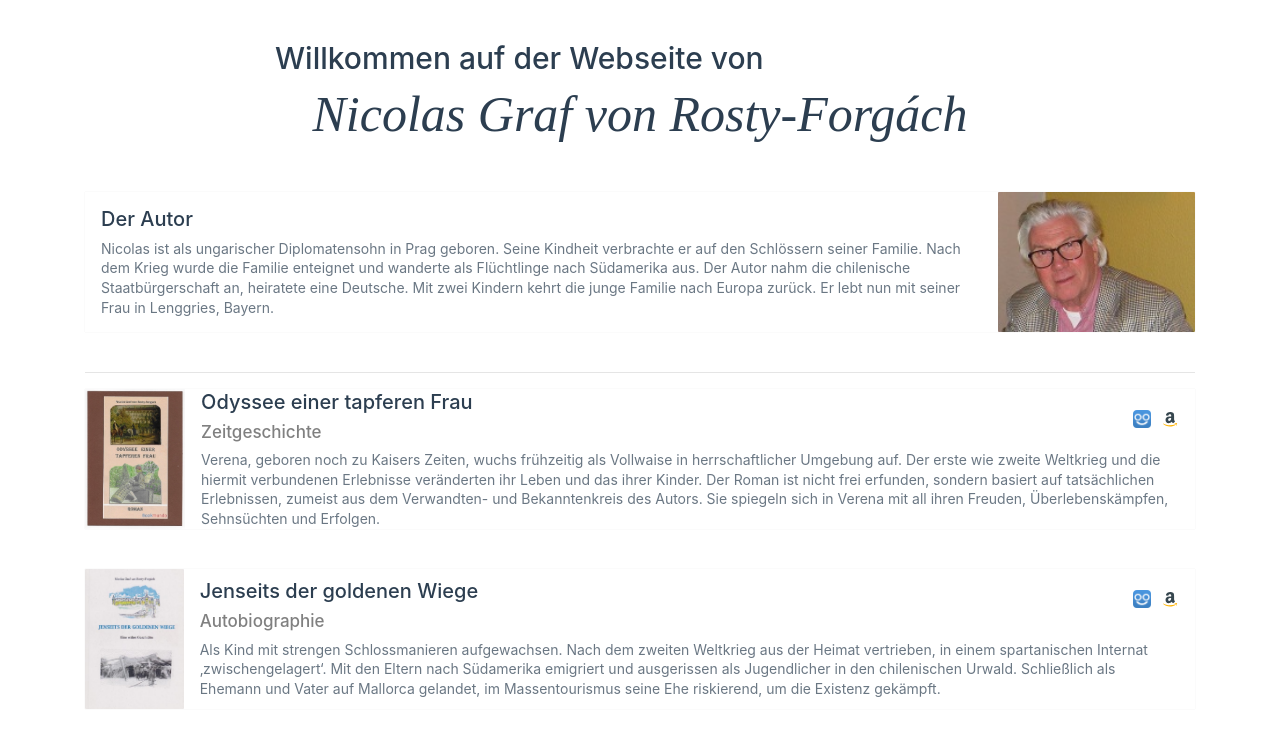
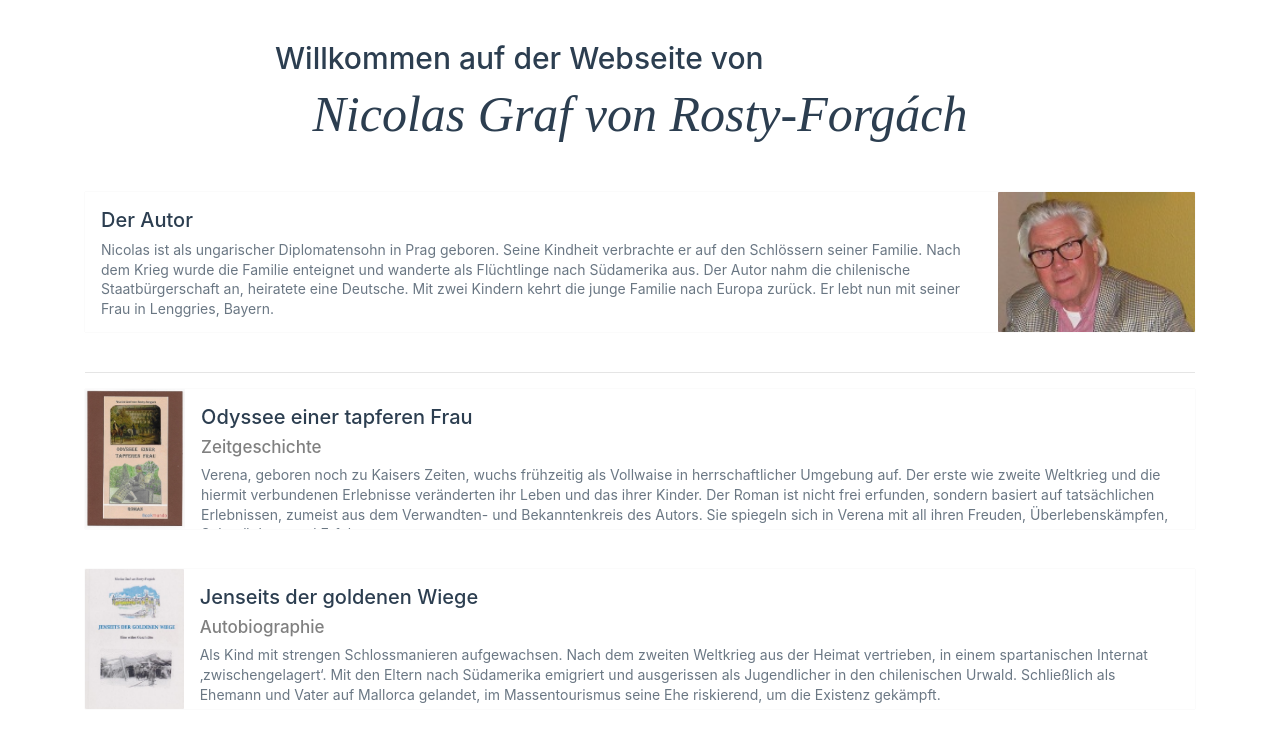
Before and after one commit to arosty/nrf-books, a Vue app: page / in a window 1280 px wide. Shown: the top 747 px of the page. Built offline with nearby package versions, Linux system fonts and the light colour scheme; a web font is replaced by a local one.

Commit message:
impressum etc.

```diff
--- a/src/App.vue
+++ b/src/App.vue
@@ -118,6 +118,7 @@ h4 {
   text-align: left;
   color: #2c3e50;
   /* margin-top: 60px; */
+  background-color: '#f1f1f1';
 }
 #unicorn {
   width: 150px;
--- a/src/components/Book.vue
+++ b/src/components/Book.vue
@@ -74,18 +74,18 @@ export default {
   width: auto;
   object-fit: cover;
   border-radius: 1px;
-  /* -webkit-transform: scale(1);
+  -webkit-transform: scale(1);
 	transform: scale(1);
 	-webkit-transition: .3s ease-in-out;
 	transition: .3s ease-in-out;
   overflow: hidden;
-  flex-shrink: 0; */
+  flex-shrink: 0;
 }
 
-/* .card-product:hover img {
+.card-product:hover img {
   -webkit-transform: scale(1.2);
 	transform: scale(1.2);
-} */
+}
 
 /*.card-product */
 p {
@@ -102,5 +102,8 @@ p {
 
 .card-product .card-product-infos {
   padding: 16px;
+  background: white;
+  z-index: 1;
+  height: 140px;
 }
 </style>
--- a/src/components/Header.vue
+++ b/src/components/Header.vue
@@ -29,7 +29,7 @@ export default {
   position: -webkit-sticky; /* Safari */
   position: sticky;
   top: 0;
-  z-index: 1;
+  z-index: 2;
   background: white;
 }
 </style>
```
Also changed, not shown: src/components/Impressum.vue (added, +11 -0 lines).
